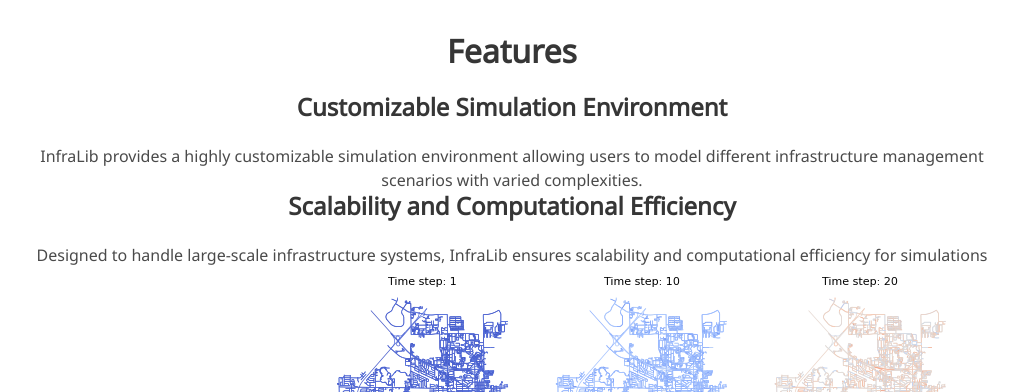
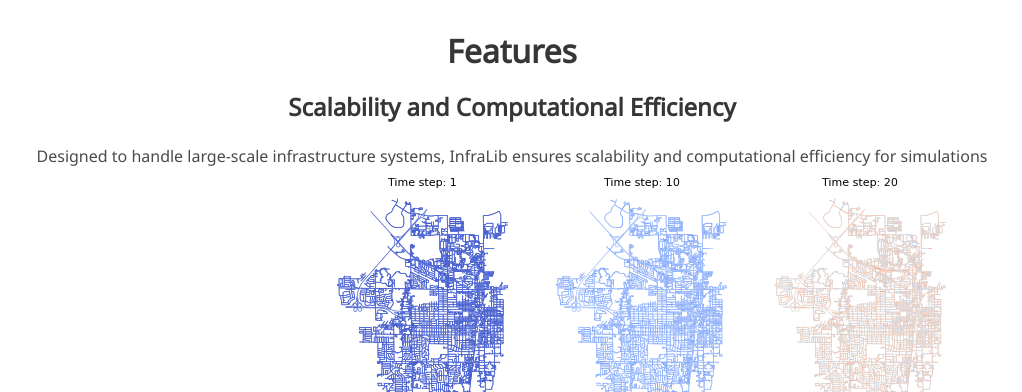
Before and after one commit to InfraLib/infralib.github.io, a plain HTML site: page index.html in a window 1280 px wide. Shown: the part 807-1199 px from the top of the page, without its empty margins (128-1150 px from the left). Drawn offline with nearby package versions, Linux system fonts and the light colour scheme; a web font is replaced by a local one.

Commit message:
Update index.html

```diff
--- a/index.html
+++ b/index.html
@@ -118,13 +118,6 @@
         <div class="column">
           <h2 class="title is-3">Features</h2>
 
-          <!-- Feature 1: Customizable Simulation Environment -->
-          <h3 class="title is-4">Customizable Simulation Environment</h3>
-          <p>
-            InfraLib provides a highly customizable simulation environment allowing users to model different infrastructure management scenarios with varied complexities.
-          </p>
-
-
           <!-- Feature 3: Scalability and Computational Efficiency -->
           <h3 class="title is-4">Scalability and Computational Efficiency</h3>
           <p>
```
